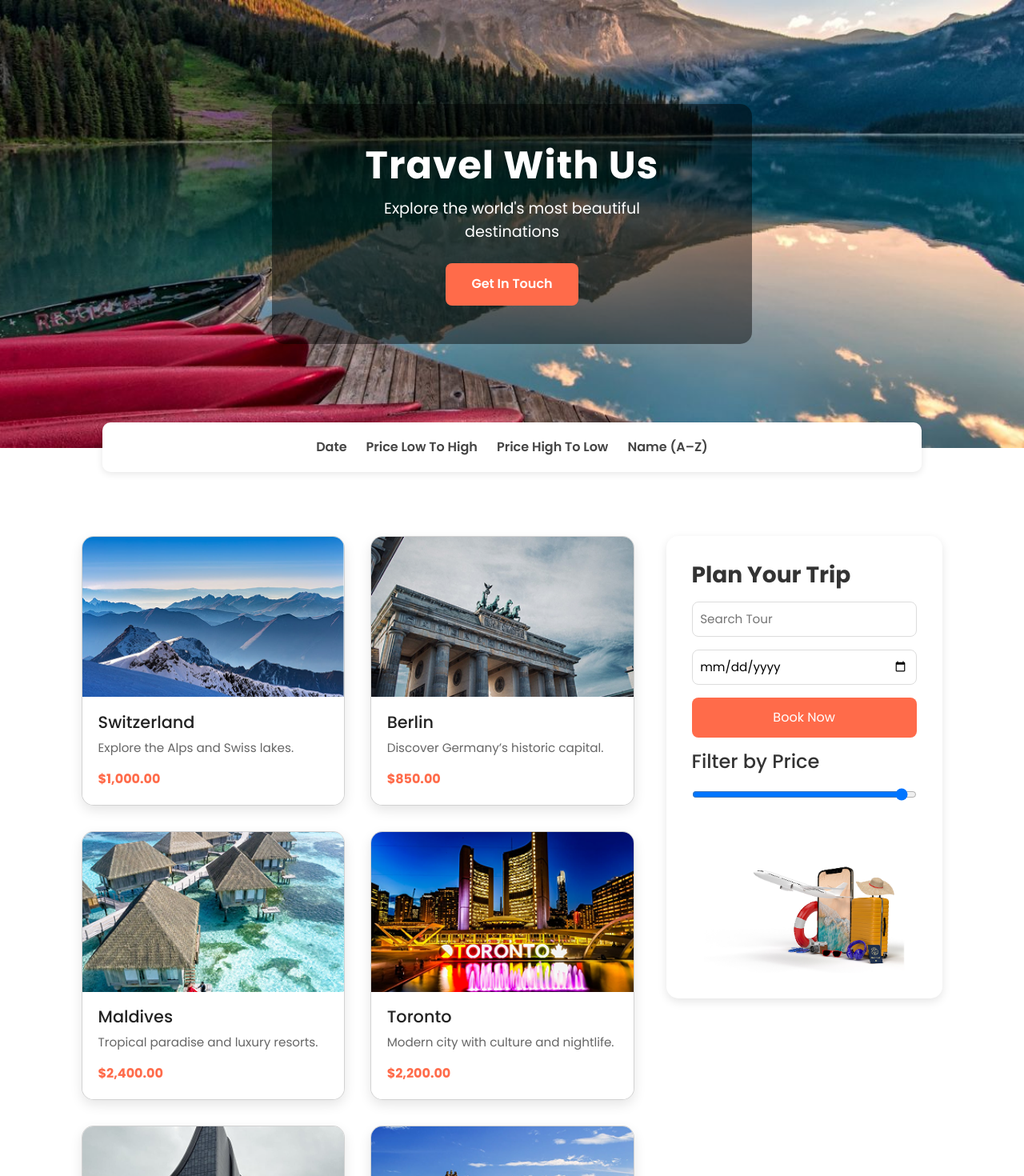
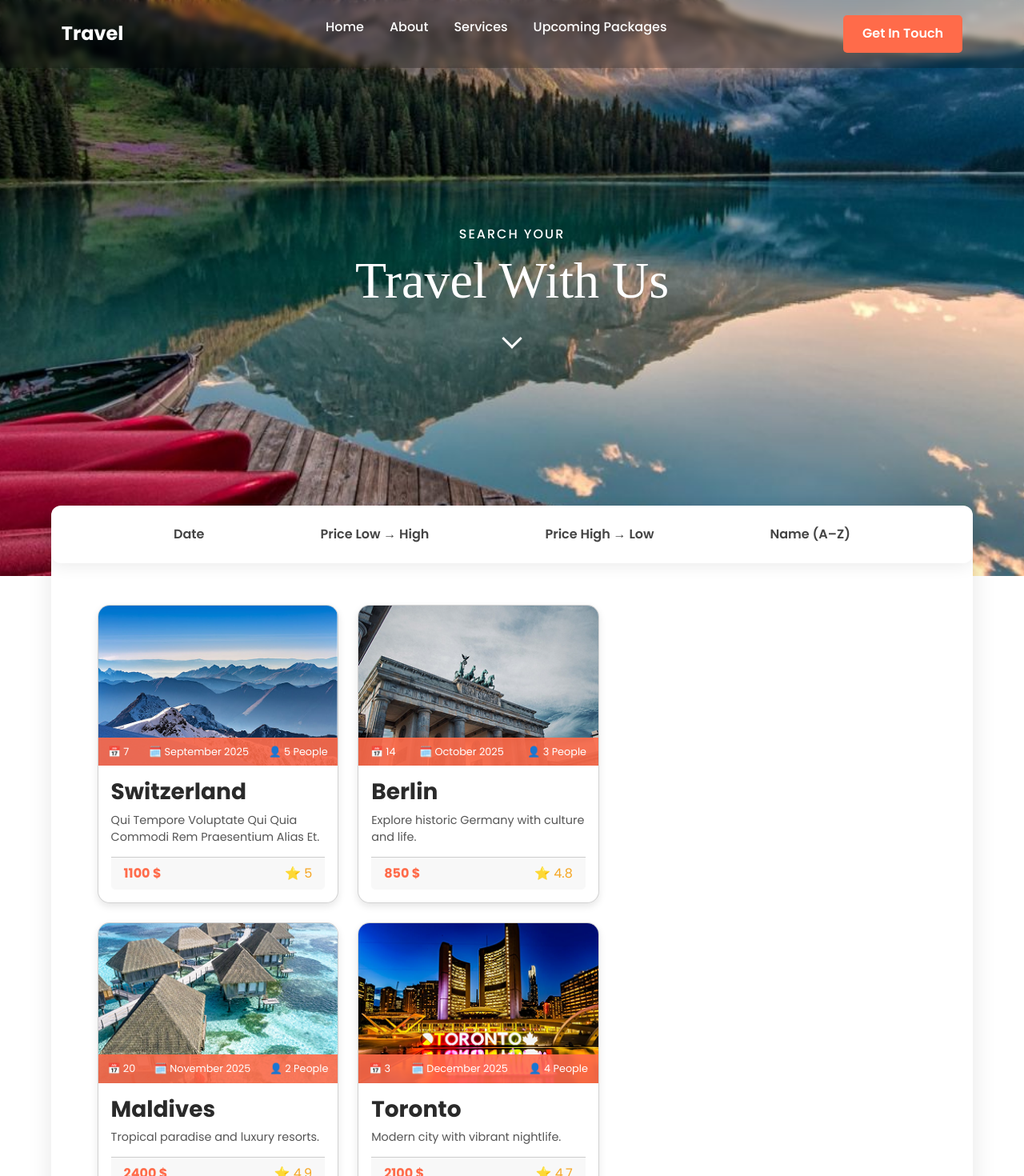
Before and after one commit to hazemkhaled551/DEPI_PROJECT, an Angular app: page /product in a window 1280 px wide. Shown: the top 1470 px of the page at 80% size. Built offline with nearby package versions, Linux system fonts and the light colour scheme.

Commit message:
My updates by Demiana

```diff
--- a/src/app/Components/product/product.component.css
+++ b/src/app/Components/product/product.component.css
@@ -1,223 +1,430 @@
-/* ==== HERO SECTION ==== */
+/* ====== HERO SECTION ====== */
 .hero {
+  position: relative;
   background-image: url("/assets/product/hero.jpg");
   background-size: cover;
   background-position: center;
-  height: 70vh;
+  height: 90vh;
+  color: #fff;
   display: flex;
-  align-items: center;
-  justify-content: center;
-  position: relative;
+  flex-direction: column;
+  justify-content: space-between;
 }
 
-.hero .overlay {
-  background: rgba(0, 0, 0, 0.45);
-  padding: 3rem 5rem;
-  border-radius: 15px;
+/* ====== NAVBAR ====== */
+.navbar {
+  display: flex;
+  justify-content: space-between;
+  align-items: center;
+  padding: 1.2rem 6%;
+  background: rgba(0, 0, 0, 0.25);
+  backdrop-filter: blur(4px);
+  position: fixed;
+  width: 100%;
+  top: 0;
+  z-index: 10;
+}
+
+.logo {
+  font-size: 1.5rem;
+  font-weight: 700;
+}
+
+.nav-links {
+  list-style: none;
+  display: flex;
+  gap: 2rem;
+}
+
+.nav-links li a {
+  color: #fff;
+  text-decoration: none;
+  font-weight: 500;
+}
+
+.btn-contact {
+  background-color: #ff6b4a;
+  color: #fff;
+  border: none;
+  padding: 0.7rem 1.5rem;
+  border-radius: 5px;
+  font-weight: 600;
+  cursor: pointer;
+}
+
+/* ====== HERO TEXT ====== */
+.hero-content {
   text-align: center;
-  color: #fff;
-  max-width: 600px;
+  position: relative;
+  top: 50%;
+  transform: translateY(-50%);
+}
+
+.subtitle {
+  font-size: 1rem;
+  letter-spacing: 2px;
+  margin-bottom: 0.5rem;
+  font-weight: 500;
 }
 
 .hero h1 {
-  font-size: 3rem;
-  margin-bottom: 0.7rem;
-  font-weight: bold;
-  letter-spacing: 1px;
+  font-family: 'Brush Script MT', cursive;
+  font-size: 4rem;
 }
 
-.hero p {
-  font-size: 1.2rem;
-  margin-bottom: 1.5rem;
+/* ====== SCROLL ARROW ====== */
+.scroll-down {
+  margin-top: 1.5rem;
+  animation: bounce 2s infinite;
 }
 
-.btn-main {
-  background-color: #ff6b4a;
-  color: #fff;
-  border: none;
-  padding: 0.9rem 2rem;
-  border-radius: 8px;
-  cursor: pointer;
-  font-weight: 600;
-  transition: background 0.3s ease;
-}
-.btn-main:hover {
-  background-color: #ff5722;
+.arrow-down {
+  display: inline-block;
+  width: 18px;
+  height: 18px;
+  border-left: 3px solid #fff;
+  border-bottom: 3px solid #fff;
+  transform: rotate(-45deg);
 }
 
-/* ==== FILTER BAR ==== */
+@keyframes bounce {
+  0%, 20%, 50%, 80%, 100% { transform: translateY(0); }
+  40% { transform: translateY(8px); }
+  60% { transform: translateY(4px); }
+}
+
+/* ====== FILTER BAR ====== */
 .filter-bar {
+  background: #ffffff;
+  box-shadow: 0 4px 20px rgba(0,0,0,0.08);
+  padding: 1rem 2rem;
+  border-radius: 12px;
+  width: 100%;
+  margin: -40px 0 20px 0;
+  position: relative;
+  z-index: 6;
+
   display: flex;
-  justify-content: center;
-  gap: 1.5rem;
-  background: #fff;
-  box-shadow: 0 2px 10px rgba(0,0,0,0.1);
-  padding: 1.2rem;
-  margin: -2rem auto 2rem;
-  width: 80%;
-  border-radius: 10px;
-  position: relative;
-  z-index: 2;
+  justify-content: space-evenly;
+  align-items: center;
+  gap: 0.5rem;
+
+  transition: all 0.4s ease;
+  animation: fadeInUp 0.9s ease-out;
 }
+
+.filter-bar:hover {
+  transform: translateY(-4px);
+  box-shadow: 0 8px 25px rgba(255, 107, 74, 0.25);
+  background: rgba(255, 255, 255, 0.98);
+}
+
 .filter-bar button {
+  background: none;
   border: none;
-  background: none;
+  font-size: 1rem;
   font-weight: 600;
   color: #444;
   cursor: pointer;
-  font-size: 1rem;
+  padding: 0.5rem 1rem;
+  position: relative;
   transition: color 0.3s ease;
+  overflow: hidden;
 }
+
 .filter-bar button:hover {
   color: #ff6b4a;
 }
 
-/* ==== ICONS UNDER FILTER ==== */
-.icons-section {
+.filter-bar button::after {
+  content: "";
+  position: absolute;
+  left: 0;
+  bottom: 0;
+  width: 0%;
+  height: 2px;
+  background: #ff6b4a;
+  transition: width 0.3s ease;
+}
+
+.filter-bar button:hover::after {
+  width: 100%;
+}
+
+.filter-bar button::before {
+  content: "";
+  position: absolute;
+  top: 0;
+  left: -100%;
+  width: 100%;
+  height: 100%;
+  background: linear-gradient(120deg, transparent, rgba(255,107,74,0.2), transparent);
+  transition: all 0.5s ease;
+}
+
+.filter-bar button:hover::before {
+  left: 100%;
+}
+
+/* ====== MAIN WRAPPER ====== */
+.main-wrapper {
+  position: relative;
+  z-index: 5;
+  background: #fff;
+  width: 90%;
+  margin: -80px auto 60px auto;
+  border-radius: 20px;
+  box-shadow: 0 8px 30px rgba(0,0,0,0.1);
+  padding: 2rem 0;
+}
+
+/* ====== CONTENT SECTION ====== */
+.content-section {
   display: flex;
   justify-content: center;
-  align-items: center;
-  margin: 2rem auto 4rem;
-  animation: fadeUp 1.3s ease-in-out;
-}
-.icons-section img {
-  width: 80%;
-  max-width: 900px;
-  border-radius: 20px;
-  box-shadow: 0 10px 25px rgba(0, 0, 0, 0.15);
-  animation: float 4s ease-in-out infinite;
-  transition: transform 0.4s ease;
-}
-.icons-section img:hover {
-  transform: scale(1.03);
+  align-items: flex-start;
+  gap: 2rem;
+  padding: 2rem 5%;
 }
 
-/* ==== MAIN SECTION ==== */
-.content-section {
-  display: grid;
-  grid-template-columns: 2fr 1fr;
-  gap: 2.5rem;
-  padding: 3rem 8%;
+/* ====== FILTER SECTION ====== */
+.filter-section {
+  flex: 1;
+  background: #fff;
+  padding: 2rem;
+  border-radius: 12px;
+  box-shadow: 0 4px 20px rgba(0, 0, 0, 0.08);
+  font-family: 'Poppins', sans-serif;
+  display: flex;
+  flex-direction: column;
+  align-items: center;
+  text-align: left;
+
+  animation: fadeInLeft 1s ease-out, fadeUp 1s ease-out;
+  transition: transform 0.3s ease, box-shadow 0.3s ease;
 }
 
-/* ==== TRAVEL CARDS ==== */
+.filter-section:hover {
+  box-shadow: 0 6px 25px rgba(0, 0, 0, 0.1);
+}
+
+.filter-section h3 {
+  color: #2b2b2b;
+  font-size: 1.4rem;
+  font-weight: 900;
+  margin-bottom: 0.5rem;
+  text-align: left;
+}
+
+.filter-desc {
+  color: #777;
+  font-size: 0.85rem;
+  margin-bottom: 1.5rem;
+  line-height: 1.5;
+}
+
+.filter-section input[type="text"],
+.filter-section input[type="date"],
+.filter-section input[type="number"] {
+  width: 100%;
+  margin-bottom: 1rem;
+  padding: 0.7rem 0.8rem;
+  border-radius: 8px;
+  border: 1px solid #ccc;
+  font-size: 0.9rem;
+  transition: all 0.3s ease;
+}
+
+.filter-section input:focus {
+  outline: none;
+  border-color: #ff6b4a;
+  box-shadow: 0 0 4px rgba(255, 107, 74, 0.5);
+}
+
+.price-title {
+  font-weight: 700;
+  color: #2b2b2b;
+  margin-bottom: 0.5rem;
+  margin-top: 0.5rem;
+}
+
+.price-inputs {
+  display: flex;
+  align-items: center;
+  justify-content: space-between;
+  gap: 0.5rem;
+  margin-bottom: 1.5rem;
+}
+
+.price-inputs input {
+  width: 45%;
+}
+
+.dash {
+  color: #999;
+  font-weight: 600;
+}
+
+.book-btn {
+  width: 40%;
+  padding: 0.8rem;
+  background: #ff6b4a;
+  color: white;
+  border: none;
+  border-radius: 8px;
+  cursor: pointer;
+  font-weight: 600;
+  font-size: 0.95rem;
+  transition: background 0.3s ease;
+}
+
+.book-btn:hover {
+  background: #ff4e2e;
+}
+
+/* ====== TRAVEL IMAGE ====== */
+.travel-image {
+  margin-top: 2rem;
+  text-align: center;
+  width: 100%;
+  display: flex;
+  justify-content: center;
+}
+
+.travel-image img {
+  max-width: 85%;
+  height: auto;
+  object-fit: contain;
+}
+
+/* ====== CARDS ====== */
 .cards-container {
   display: grid;
-  grid-template-columns: repeat(2, 1fr);
-  gap: 2rem;
+  grid-template-columns: repeat(auto-fill, minmax(250px, 1fr));
+  gap: 1.5rem;
+  flex: 2;
 }
 
 .card {
   background: #fff;
   border-radius: 15px;
   overflow: hidden;
-  box-shadow: 0 6px 15px rgba(0,0,0,0.1);
+  box-shadow: 0 4px 10px rgba(0, 0, 0, 0.1);
+  animation: fadeInUp 0.8s ease forwards;
   transition: transform 0.3s ease, box-shadow 0.3s ease;
-  cursor: pointer;
-  animation: fadeUp 0.8s ease forwards;
 }
+
 .card:hover {
-  transform: translateY(-8px);
-  box-shadow: 0 10px 25px rgba(0,0,0,0.15);
+  transform: translateY(-6px);
+  box-shadow: 0 8px 25px rgba(0, 0, 0, 0.15);
 }
-.card img {
+
+.card-image {
+  position: relative;
+}
+
+.card-image img {
   width: 100%;
   height: 200px;
   object-fit: cover;
-  transition: transform 0.5s ease;
-}
-.card:hover img {
-  transform: scale(1.08);
-}
-.card-info {
-  padding: 1.2rem;
-  background: #fff;
-}
-.card-info h3 {
-  font-size: 1.3rem;
-  margin-bottom: 0.5rem;
-  color: #222;
-}
-.card-info p {
-  font-size: 0.95rem;
-  color: #666;
-  margin-bottom: 1rem;
-}
-.price {
-  font-weight: bold;
-  color: #ff6b4a;
 }
 
-/* ==== FILTER SIDE SECTION ==== */
-.filter-section {
-  background: #fff;
-  border-radius: 15px;
-  padding: 2rem;
-  box-shadow: 0 4px 12px rgba(0,0,0,0.1);
-  height: fit-content;
-  animation: fadeUp 1s ease forwards;
+.card-overlay {
+  position: absolute;
+  bottom: 0;
+  left: 0;
+  right: 0;
+  background: rgba(255, 107, 74, 0.9);
+  color: #fff;
+  display: flex;
+  justify-content: space-around;
+  font-size: 0.8rem;
+  padding: 0.5rem 0;
 }
-.filter-section h3 {
-  margin-bottom: 1rem;
-  color: #333;
+
+.card-body {
+  padding: 1rem;
+  text-align: left;
+}
+
+.card-title {
+  font-weight: 700;
+  color: #2a2a2a;
+  margin-bottom: 0.5rem;
+}
+
+.card-desc {
+  font-size: 0.9rem;
+  color: #555;
+  margin-bottom: 0.8rem;
+}
+
+.card-footer {
+  display: flex;
+  justify-content: space-between;
+  align-items: center;
+}
+
+.price {
+  color: #ff6b4a;
   font-weight: bold;
 }
-.filter-section h4 {
-  margin: 1rem 0 0.5rem;
-  color: #333;
-}
-.filter-section input[type="text"],
-.filter-section input[type="date"],
-.filter-section input[type="range"] {
-  width: 100%;
-  padding: 0.6rem;
-  margin-bottom: 1rem;
-  border: 1px solid #ddd;
-  border-radius: 8px;
-  font-size: 0.95rem;
-}
-.book-btn {
-  width: 100%;
-  background: #ff6b4a;
-  border: none;
-  color: #fff;
-  padding: 0.8rem;
-  border-radius: 8px;
-  cursor: pointer;
-  transition: background 0.3s ease;
-}
-.book-btn:hover {
-  background: #ff5722;
-}
-.travel-image {
-  text-align: center;
-  margin-top: 2rem;
-}
-.travel-image img {
-  width: 100%;
-  max-width: 250px;
-  animation: float 5s ease-in-out infinite;
+
+.rating {
+  color: #f5a623;
 }
 
-/* ==== ANIMATIONS ==== */
+/* ====== ANIMATIONS ====== */
+@keyframes fadeInUp {
+  0% { opacity: 0; transform: translateY(30px); }
+  100% { opacity: 1; transform: translateY(0); }
+}
+
+@keyframes fadeInLeft {
+  0% { opacity: 0; transform: translateX(-30px); }
+  100% { opacity: 1; transform: translateX(0); }
+}
+
 @keyframes fadeUp {
-  0% {
-    opacity: 0;
-    transform: translateY(40px);
+  0% { opacity: 0; transform: translateY(40px); }
+  100% { opacity: 1; transform: translateY(0); }
+}
+
+body {
+  opacity: 0;
+  animation: fadeInUp 1s ease-in forwards;
+  animation-delay: 0.1s;
+}
+
+/* Cards staggered delay */
+.cards-container .card:nth-child(1) { animation-delay: 0.2s; }
+.cards-container .card:nth-child(2) { animation-delay: 0.4s; }
+.cards-container .card:nth-child(3) { animation-delay: 0.6s; }
+.cards-container .card:nth-child(4) { animation-delay: 0.8s; }
+.cards-container .card:nth-child(5) { animation-delay: 1s; }
+.cards-container .card:nth-child(6) { animation-delay: 1.2s; }
+.cards-container .card:nth-child(7) { animation-delay: 1.4s; }
+.cards-container .card:nth-child(8) { animation-delay: 1.6s; }
+
+/* ====== RESPONSIVE ====== */
+@media (max-width: 992px) {
+  .content-section {
+    flex-direction: column;
   }
-  100% {
-    opacity: 1;
-    transform: translateY(0);
+  .filter-section {
+    order: -1;
   }
 }
-@keyframes float {
-  0% {
-    transform: translateY(0);
+
+@media (max-width: 600px) {
+  .hero h1 {
+    font-size: 2.5rem;
   }
-  50% {
-    transform: translateY(-12px);
+  .filter-bar {
+    flex-direction: column;
+    gap: 1rem;
   }
-  100% {
-    transform: translateY(0);
+  .filter-section {
+    display: none;
   }
 }
--- a/src/app/Components/product/product.component.html
+++ b/src/app/Components/product/product.component.html
@@ -1,46 +1,89 @@
-<!-- HERO SECTION -->
-<section class="hero">
-  <div class="overlay">
+<!-- ===== HERO SECTION ===== -->
+<header class="hero">
+  <nav class="navbar">
+    <div class="logo">Travel</div>
+
+    <ul class="nav-links">
+      <li><a href="#">Home</a></li>
+      <li><a href="#">About</a></li>
+      <li><a href="#">Services</a></li>
+      <li><a href="#">Upcoming Packages</a></li>
+    </ul>
+
+    <button class="btn-contact">Get In Touch</button>
+  </nav>
+
+  <div class="hero-content">
+    <p class="subtitle">SEARCH YOUR</p>
     <h1>Travel With Us</h1>
-    <p>Explore the world's most beautiful destinations</p>
-    <button class="btn-main">Get In Touch</button>
+    <div class="scroll-down">
+      <i class="arrow-down"></i>
     </div>
-</section>
+  </div>
+</header>
+  <!-- ====== MAIN WRAPPER ====== -->
+<div class="main-wrapper">
 
   <!-- FILTER BAR -->
   <div class="filter-bar">
-  <button>Date</button>
-  <button>Price Low To High</button>
-  <button>Price High To Low</button>
-  <button>Name (A–Z)</button>
+    <button (click)="sortBy('date')">Date</button>
+    <button (click)="sortBy('low')">Price Low → High</button>
+    <button (click)="sortBy('high')">Price High → Low</button>
+    <button (click)="sortBy('az')">Name (A–Z)</button>
   </div>
 
-<!-- MAIN CONTENT SECTION -->
+  <!-- MAIN CONTENT -->
   <div class="content-section">
     <!-- LEFT SIDE: TRAVEL CARDS -->
     <div class="cards-container">
-    <div class="card" *ngFor="let product of products">
+      <div class="card" *ngFor="let product of filteredProducts">
+        <div class="card-image">
           <img [src]="product.image" [alt]="product.title" />
-      <div class="card-info">
-        <h3>{{ product.title }}</h3>
-        <p>{{ product.description }}</p>
-        <div class="price">{{ product.price | currency:'USD' }}</div>
+          <div class="card-overlay">
+            <span>📅 {{ product.date }}</span>
+            <span>🗓️ {{ product.month }}</span>
+            <span>👤 {{ product.people }} People</span>
+          </div>
+        </div>
+
+        <div class="card-body">
+          <h3 class="card-title">{{ product.title }}</h3>
+          <p class="card-desc">{{ product.description }}</p>
+          <div class="card-footer">
+            <span class="price">{{ product.price }} $</span>
+            <span class="rating">⭐ {{ product.rating }}</span>
+          </div>
         </div>
       </div>
     </div>
 
-  <!-- RIGHT SIDE: FILTER + IMAGE -->
+    <!-- RIGHT SIDE: FILTER FORM -->
     <div class="filter-section">
       <h3>Plan Your Trip</h3>
-    <input type="text" placeholder="Search Tour" [(ngModel)]="searchTerm" (input)="filterProducts()" />
-    <input type="date" [(ngModel)]="selectedDate" />
+      <p class="filter-desc">
+        In spite of the fact that space presentation is not known.
+        Nature habit dant coetis aut magni ides velit? Quis
+        quibusdam magna iste reque ipsa dicta.
+      </p>
+      <input type="text" placeholder="Search Tour" [(ngModel)]="destination" (input)="filterProducts()" />
+
+      <input type="text" placeholder="Where To?" [(ngModel)]="searchTerm" (input)="filterProducts()" />
+
+      <input type="date" [(ngModel)]="selectedDate" (change)="filterProducts()" />
+
+      <h4 class="price-title">Filter by Price</h4>
+      <div class="price-inputs">
+        <input type="number" min="0" placeholder="Min Price" [(ngModel)]="minPrice" (input)="filterProducts()" />
+        <span class="dash">—</span>
+        <input type="number" max="2500" placeholder="Max Price" [(ngModel)]="priceRange" (input)="filterProducts()" />
+      </div>
+
       <button class="book-btn">Book Now</button>
 
-    <h4>Filter by Price</h4>
-    <input type="range" min="500" max="2500" [(ngModel)]="priceRange" (input)="filterProducts()" />
-
+      <!-- IMAGE UNDER FILTER -->
       <div class="travel-image">
         <img src="assets/product/travel-set.png" alt="Travel Items" />
       </div>
     </div>
   </div>
+</div>
--- a/src/app/Components/product/product.component.ts
+++ b/src/app/Components/product/product.component.ts
@@ -1,4 +1,4 @@
-import { Component } from '@angular/core';
+import { Component, HostListener } from '@angular/core';
 import { CommonModule } from '@angular/common';
 import { FormsModule } from '@angular/forms';
 
@@ -10,20 +10,134 @@ import { FormsModule } from '@angular/forms';
   styleUrls: ['./product.component.css']
 })
 export class ProductComponent {
+
   products = [
-    { title: 'Switzerland', description: 'Explore the Alps and Swiss lakes.', price: 1000, image: 'assets/product/switzerland.jpg' },
-    { title: 'Berlin', description: 'Discover Germany’s historic capital.', price: 850, image: 'assets/product/berlin.jpg' },
-    { title: 'Maldives', description: 'Tropical paradise and luxury resorts.', price: 2400, image: 'assets/product/maldives.jpg' },
-    { title: 'Toronto', description: 'Modern city with culture and nightlife.', price: 2200, image: 'assets/product/toronto.jpg' },
-    { title: 'Baku', description: 'Old meets new in Azerbaijan’s capital.', price: 1400, image: 'assets/product/baku.jpg' },
-    { title: 'Chinese', description: 'Walk through history on the Great Wall.', price: 1800, image: 'assets/product/chinese.jpg' },
+    {
+      title: 'Switzerland',
+      description: 'Qui Tempore Voluptate Qui Quia Commodi Rem Praesentium Alias Et.',
+      price: 1100,
+      rating: 5.0,
+      date: '7',
+      month: 'September 2025',
+      people: 5,
+      image: 'assets/product/switzerland.jpg'
+    },
+    {
+      title: 'Berlin',
+      description: 'Explore historic Germany with culture and life.',
+      price: 850,
+      rating: 4.8,
+      date: '14',
+      month: 'October 2025',
+      people: 3,
+      image: 'assets/product/berlin.jpg'
+    },
+    {
+      title: 'Maldives',
+      description: 'Tropical paradise and luxury resorts.',
+      price: 2400,
+      rating: 4.9,
+      date: '20',
+      month: 'November 2025',
+      people: 2,
+      image: 'assets/product/maldives.jpg'
+    },
+    {
+      title: 'Toronto',
+      description: 'Modern city with vibrant nightlife.',
+      price: 2100,
+      rating: 4.7,
+      date: '3',
+      month: 'December 2025',
+      people: 4,
+      image: 'assets/product/toronto.jpg'
+    },
+    {
+      title: 'Baku',
+      description: 'Old meets new in Azerbaijan’s capital.',
+      price: 1400,
+      rating: 4.5,
+      date: '9',
+      month: 'August 2025',
+      people: 3,
+      image: 'assets/product/baku.jpg'
+    },
+    {
+      title: 'Chinese',
+      description: 'Walk through history on the Great Wall.',
+      price: 1800,
+      rating: 4.6,
+      date: '12',
+      month: 'July 2025',
+      people: 6,
+      image: 'assets/product/chinese.jpg'
+    }
   ];
 
+  filteredProducts = [...this.products];
   searchTerm = '';
   priceRange = 2500;
   selectedDate = '';
+  isMobile = false;
+
+  // ✅ المتغيرات الجديدة لتجنب الأخطاء
+  destination: string = '';
+  minPrice: number = 0;
+
+  ngOnInit() {
+    this.updateLayout();
+  }
 
   filterProducts() {
-    console.log('Filtering...');
+    this.filteredProducts = this.products.filter(p => {
+      const matchesSearch = p.title.toLowerCase().includes(this.searchTerm.toLowerCase());
+      const matchesPrice = p.price >= this.minPrice && p.price <= this.priceRange;
+      const matchesDate = this.selectedDate ? p.date === this.selectedDate : true;
+      const matchesDestination = this.destination
+        ? p.title.toLowerCase().includes(this.destination.toLowerCase())
+        : true;
+      return matchesSearch && matchesPrice && matchesDate && matchesDestination;
+    });
+
+    if (this.isMobile) {
+      this.filteredProducts = this.filteredProducts.slice(0, 1);
+    }
+  }
+
+  sortBy(option: string) {
+    switch (option) {
+      case 'low':
+        this.filteredProducts.sort((a, b) => a.price - b.price);
+        break;
+      case 'high':
+        this.filteredProducts.sort((a, b) => b.price - a.price);
+        break;
+      case 'az':
+        this.filteredProducts.sort((a, b) => a.title.localeCompare(b.title));
+        break;
+      case 'date':
+        this.filteredProducts.sort((a, b) => parseInt(a.date) - parseInt(b.date));
+        break;
+      default:
+        this.filteredProducts = [...this.products];
+    }
+
+    if (this.isMobile) {
+      this.filteredProducts = this.filteredProducts.slice(0, 1);
+    }
+  }
+
+  @HostListener('window:resize', [])
+  onResize() {
+    this.updateLayout();
+  }
+
+  updateLayout() {
+    this.isMobile = window.innerWidth <= 768;
+    if (this.isMobile) {
+      this.filteredProducts = this.products.slice(0, 1);
+    } else {
+      this.filteredProducts = [...this.products];
+    }
   }
 }
```
Lines whose indentation alone changed are shown as unchanged.
